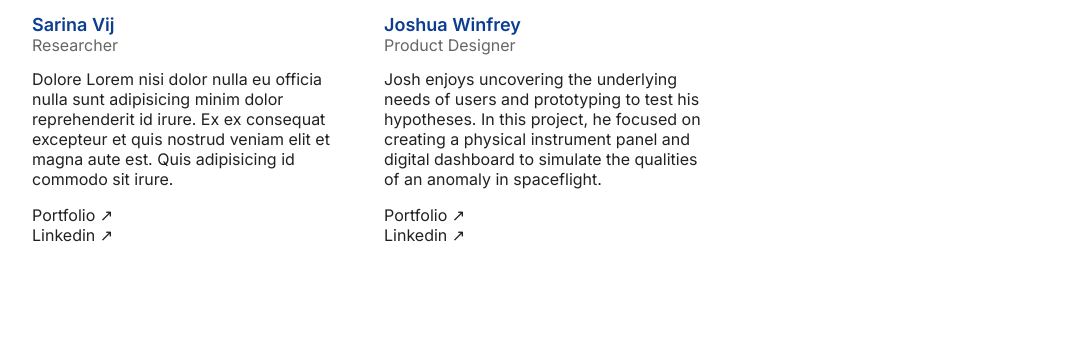
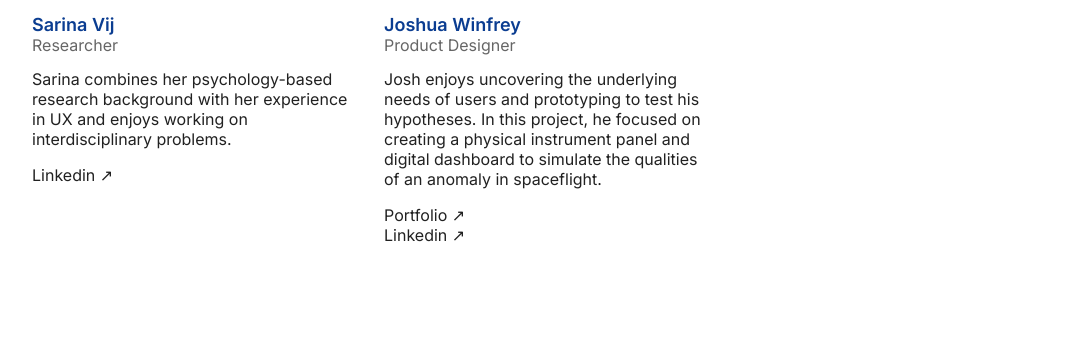
Before and after one commit to rocketgoboomboom/capstone-website, a plain HTML site: page about.html in a window 1280 px wide. Shown: the part 1452-1803 px from the top of the page, without its empty margins (96-1183 px from the left). Drawn offline with nearby package versions, Linux system fonts and the light colour scheme; a web font is replaced by a local one.

Commit message:
updated sarina's profile

```diff
--- a/about.html
+++ b/about.html
@@ -95,9 +95,9 @@
                 </div>
                 <p class="c-accent-primary card-profile-name">Sarina Vij</p>
                 <p class="c-secondary card-profile-position mb-16">Researcher</p>
-                <p class="c-primary card-profile-desc mb-16">Dolore Lorem nisi dolor nulla eu officia nulla sunt adipisicing minim dolor reprehenderit id irure. Ex ex consequat excepteur et quis nostrud veniam elit et magna aute est. Quis adipisicing id commodo sit irure.</p>
-                <a class="c-primary card-profile-link" target="_blank" href="">Portfolio ↗</a>
-                <a class="c-primary card-profile-link" target="_blank" href="">Linkedin ↗</a>
+                <p class="c-primary card-profile-desc mb-16">Sarina combines her psychology-based research background with her experience in UX and enjoys working on interdisciplinary problems. </p>
+                <!-- <a class="c-primary card-profile-link" target="_blank" href="">Portfolio ↗</a> -->
+                <a class="c-primary card-profile-link" target="_blank" href="https://www.linkedin.com/in/sarina-vij/">Linkedin ↗</a>
             </div>
 
             <!-- Josh -->
```
